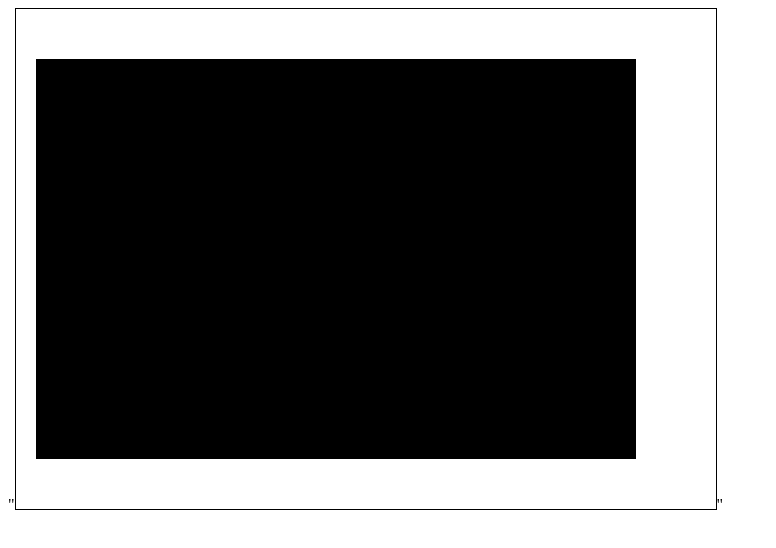
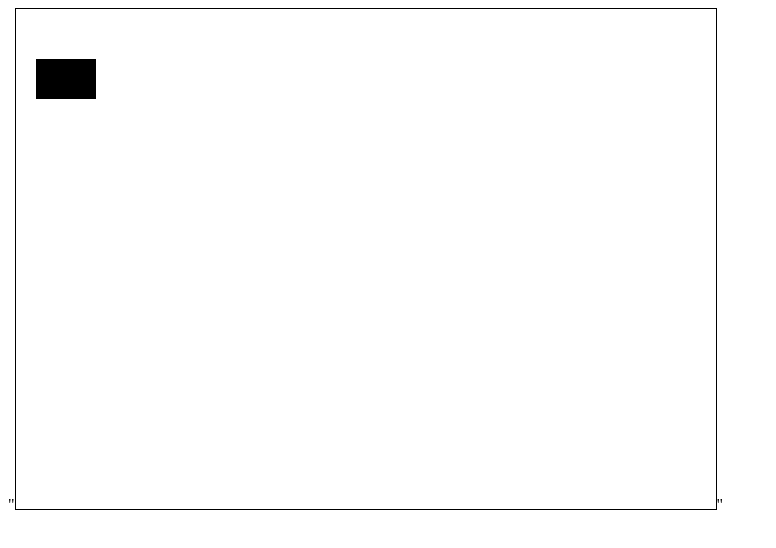
Before and after one commit to Xavier222/Games, a plain HTML site: page index.html in a window 1280 px wide. Shown: the whole page, without its empty margins (0-776 px from the left). Drawn offline with Linux system fonts and the light colour scheme.

Commit message:
Update index.html

```diff
--- a/index.html
+++ b/index.html
@@ -4,7 +4,7 @@
 var canv = document.getElementById("ctx");
 var ctx = canv.getContext("2d");
 
-ctx.fillRect(20,50,600,400);
+ctx.fillRect(20,50,60,40);
 
 
 </script>
```
